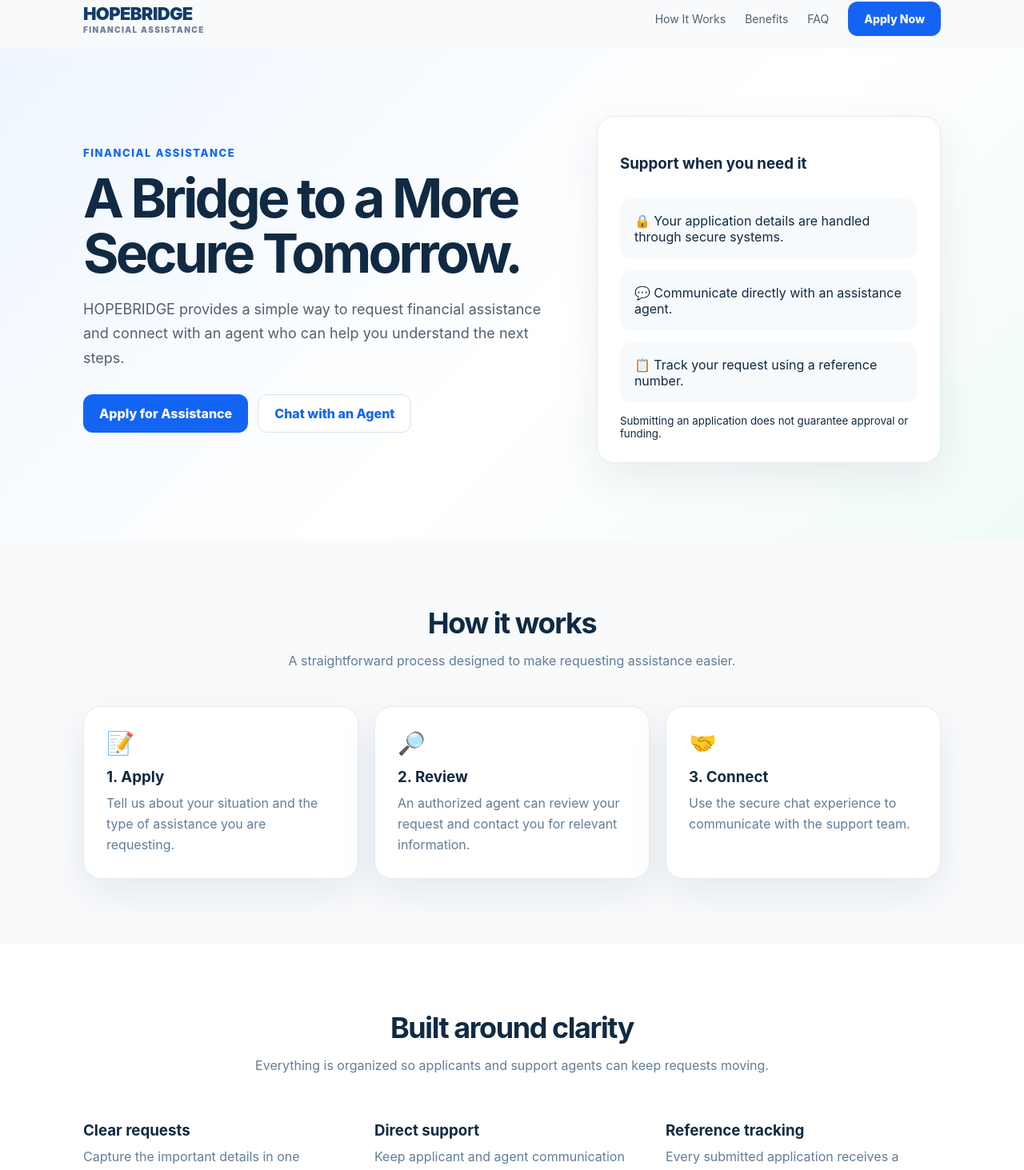
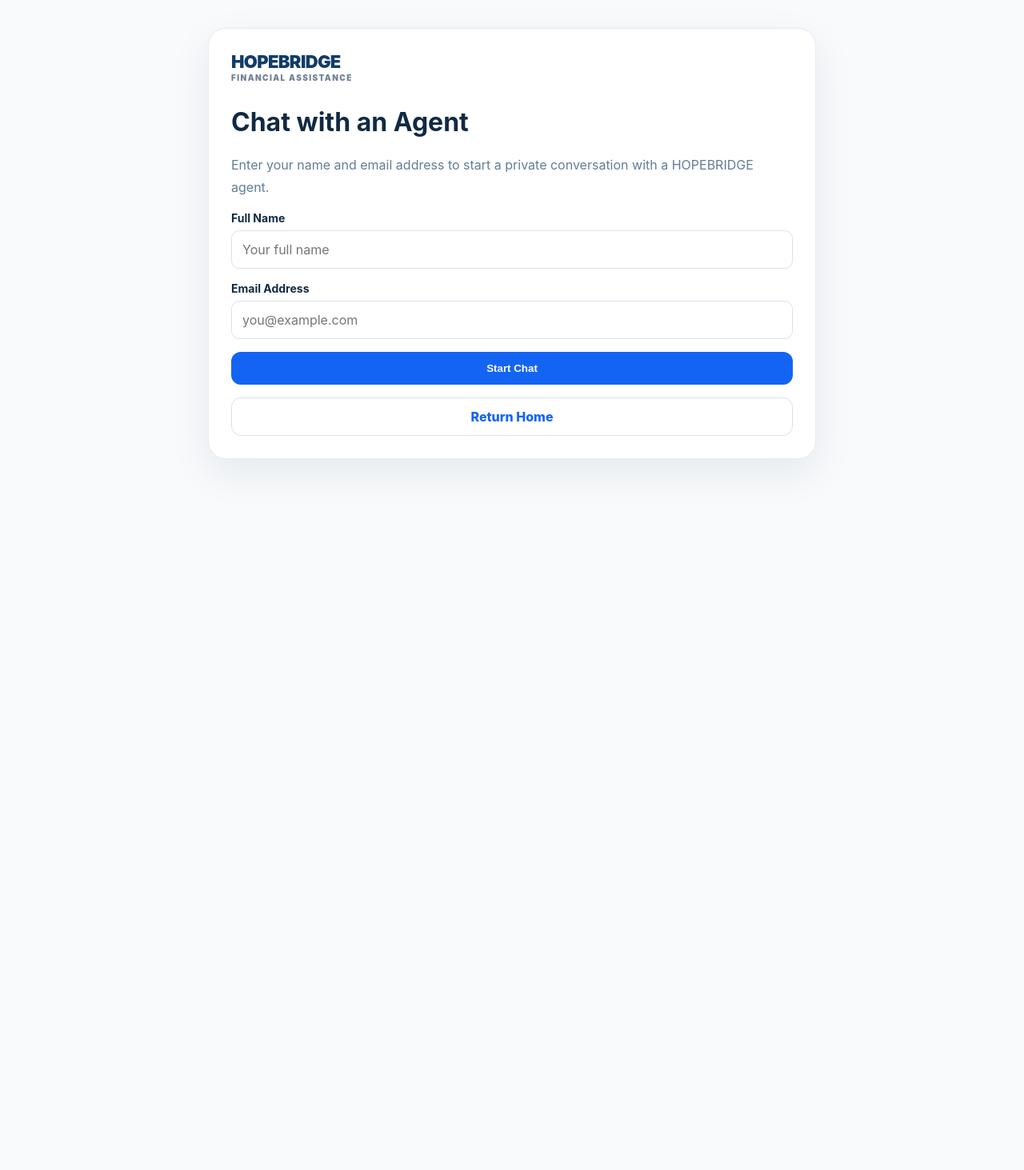
Before and after one commit to agentsarahmitchell56-code/USHopeBridge, a Next.js app: page / in a window 1280 px wide. Shown: the part 15-1478 px from the top of the page at 80% size. After the commit the page ends 800 px from the top, so only its background shows below. Built offline with nearby package versions, Linux system fonts and the light colour scheme.

Commit message:
Update page.tsx

```diff
--- a/app/page.tsx
+++ b/app/page.tsx
@@ -1,175 +1,381 @@
-import Link from "next/link";
+"use client";
 
-export default function Home() {
+import { FormEvent, useEffect, useRef, useState } from "react";
+import { supabase } from "../../lib/supabase";
+
+type Message = {
+  id: string;
+  conversation_id: string;
+  sender_type: "client" | "agent";
+  sender_id: string | null;
+  message: string;
+  created_at: string;
+};
+
+export default function ChatPage() {
+  const [name, setName] = useState("");
+  const [email, setEmail] = useState("");
+  const [started, setStarted] = useState(false);
+  const [conversationId, setConversationId] = useState("");
+  const [messages, setMessages] = useState<Message[]>([]);
+  const [message, setMessage] = useState("");
+  const [loading, setLoading] = useState(false);
+  const [sending, setSending] = useState(false);
+  const [error, setError] = useState("");
+
+  const messagesRef = useRef<HTMLDivElement>(null);
+
+  useEffect(() => {
+    messagesRef.current?.scrollTo({
+      top: messagesRef.current.scrollHeight,
+      behavior: "smooth",
+    });
+  }, [messages]);
+
+  async function startChat(e: FormEvent) {
+    e.preventDefault();
+
+    setError("");
+
+    const cleanName = name.trim();
+    const cleanEmail = email.trim().toLowerCase();
+
+    if (cleanName.length < 2) {
+      setError("Please enter your full name.");
+      return;
+    }
+
+    if (!cleanEmail || !cleanEmail.includes("@")) {
+      setError("Please enter a valid email address.");
+      return;
+    }
+
+    setLoading(true);
+
+    try {
+      // Look for an existing conversation.
+      // This may be blocked for anonymous users by RLS, so failure here
+      // should not prevent a new conversation from being created.
+      let existingConversationId: string | null = null;
+
+      const lookup = await supabase
+        .from("conversations")
+        .select("id")
+        .eq("client_email", cleanEmail)
+        .limit(1)
+        .maybeSingle();
+
+      if (!lookup.error && lookup.data?.id) {
+        existingConversationId = lookup.data.id;
+      }
+
+      if (existingConversationId) {
+        setConversationId(existingConversationId);
+      } else {
+        const newConversationId = crypto.randomUUID();
+
+        const { error: createError } = await supabase
+          .from("conversations")
+          .insert({
+            id: newConversationId,
+            client_name: cleanName,
+            client_email: cleanEmail,
+          });
+
+        if (createError) {
+          throw new Error(
+            createError.message || "Unable to start your conversation."
+          );
+        }
+
+        setConversationId(newConversationId);
+      }
+
+      setStarted(true);
+    } catch (err) {
+      console.error("Start chat error:", err);
+
+      setError(
+        err instanceof Error
+          ? err.message
+          : "Unable to start the chat. Please try again."
+      );
+    } finally {
+      setLoading(false);
+    }
+  }
+
+  useEffect(() => {
+    if (!started || !conversationId) return;
+
+    let active = true;
+
+    async function loadMessages() {
+      const { data, error: messagesError } = await supabase
+        .from("messages")
+        .select("*")
+        .eq("conversation_id", conversationId)
+        .order("created_at", { ascending: true });
+
+      if (messagesError) {
+        console.error("Load messages error:", messagesError);
+        return;
+      }
+
+      if (active) {
+        setMessages((data as Message[]) || []);
+      }
+    }
+
+    loadMessages();
+
+    const channel = supabase
+      .channel(`conversation-${conversationId}`)
+      .on(
+        "postgres_changes",
+        {
+          event: "INSERT",
+          schema: "public",
+          table: "messages",
+          filter: `conversation_id=eq.${conversationId}`,
+        },
+        (payload) => {
+          const newMessage = payload.new as Message;
+
+          setMessages((current) => {
+            if (current.some((item) => item.id === newMessage.id)) {
+              return current;
+            }
+
+            return [...current, newMessage];
+          });
+        }
+      )
+      .subscribe();
+
+    return () => {
+      active = false;
+      supabase.removeChannel(channel);
+    };
+  }, [started, conversationId]);
+
+  async function sendMessage(e: FormEvent) {
+    e.preventDefault();
+
+    const cleanMessage = message.trim();
+
+    if (!cleanMessage || !conversationId || sending) return;
+
+    setSending(true);
+    setError("");
+
+    const { error: sendError } = await supabase.from("messages").insert({
+      conversation_id: conversationId,
+      sender_type: "client",
+      sender_id: null,
+      message: cleanMessage,
+    });
+
+    if (sendError) {
+      console.error("Send message error:", sendError);
+      setError(sendError.message || "Unable to send your message.");
+    } else {
+      setMessage("");
+    }
+
+    setSending(false);
+  }
+
+  if (!started) {
     return (
-    <>
-      <header>
-        <div className="container nav">
-          <Link className="brand" href="/">
+      <main className="container">
+        <div className="form-wrap">
+          <div className="card">
+            <a href="/" className="brand">
               HOPEBRIDGE
               <span>FINANCIAL ASSISTANCE</span>
-          </Link>
+            </a>
 
-          <nav className="links">
-            <a href="#how">How It Works</a>
-            <a href="#benefits">Benefits</a>
-            <a href="#faq">FAQ</a>
-            <Link className="btn primary" href="/apply">
-              Apply Now
-            </Link>
-          </nav>
-        </div>
-      </header>
+            <h1 style={{ marginTop: 30 }}>Chat with an Agent</h1>
 
-      <main>
-        <section className="hero">
-          <div className="container hero-grid">
-            <div>
-              <div className="eyebrow">Financial Assistance</div>
-
-              <h1>A Bridge to a More Secure Tomorrow.</h1>
-
-              <p>
-                HOPEBRIDGE provides a simple way to request financial
-                assistance and connect with an agent who can help you
-                understand the next steps.
+            <p style={{ color: "#627d98", lineHeight: 1.7 }}>
+              Enter your name and email address to start a private
+              conversation with a HOPEBRIDGE agent.
             </p>
 
-              <div className="actions">
-                <Link className="btn primary" href="/apply">
-                  Apply for Assistance
-                </Link>
+            <form className="form" onSubmit={startChat}>
+              <div className="field">
+                <label htmlFor="name">Full Name</label>
+                <input
+                  id="name"
+                  type="text"
+                  placeholder="Your full name"
+                  value={name}
+                  onChange={(e) => setName(e.target.value)}
+                  autoComplete="name"
+                  required
+                />
+              </div>
 
-                <Link className="btn secondary" href="/chat">
-                  Chat with an Agent
-                </Link>
+              <div className="field">
+                <label htmlFor="email">Email Address</label>
+                <input
+                  id="email"
+                  type="email"
+                  placeholder="you@example.com"
+                  value={email}
+                  onChange={(e) => setEmail(e.target.value)}
+                  autoComplete="email"
+                  required
+                />
+              </div>
+
+              {error && (
+                <div
+                  style={{
+                    padding: 14,
+                    borderRadius: 10,
+                    background: "#fff1f2",
+                    color: "#b42318",
+                    fontSize: 14,
+                    lineHeight: 1.5,
+                  }}
+                >
+                  {error}
+                </div>
+              )}
+
+              <button
+                type="submit"
+                className="btn primary"
+                disabled={loading}
+              >
+                {loading ? "Starting Chat..." : "Start Chat"}
+              </button>
+
+              <a
+                href="/"
+                className="btn secondary"
+                style={{ textAlign: "center" }}
+              >
+                Return Home
+              </a>
+            </form>
           </div>
         </div>
+      </main>
+    );
+  }
 
-            <div className="card secure">
-              <h3>Support when you need it</h3>
+  return (
+    <main className="container">
+      <div className="chat">
+        <div className="card">
+          <a href="/" className="brand">
+            HOPEBRIDGE
+            <span>FINANCIAL ASSISTANCE</span>
+          </a>
 
-              <div className="secure-item">
-                🔒 Your application details are handled through secure
-                systems.
-              </div>
-
-              <div className="secure-item">
-                💬 Communicate directly with an assistance agent.
-              </div>
-
-              <div className="secure-item">
-                📋 Track your request using a reference number.
-              </div>
-
-              <small>
-                Submitting an application does not guarantee approval or
-                funding.
-              </small>
-            </div>
-          </div>
-        </section>
-
-        <section id="how" className="section">
-          <div className="container">
-            <h2>How it works</h2>
-
-            <p className="section-intro">
-              A straightforward process designed to make requesting
-              assistance easier.
-            </p>
-
-            <div className="grid3">
-              <div className="card feature">
-                <div className="icon">📝</div>
-                <h3>1. Apply</h3>
-                <p>
-                  Tell us about your situation and the type of assistance
-                  you are requesting.
+          <div
+            style={{
+              display: "flex",
+              justifyContent: "space-between",
+              gap: 15,
+              alignItems: "center",
+              marginTop: 25,
+              marginBottom: 18,
+            }}
+          >
+            <div>
+              <h1 style={{ margin: 0 }}>Chat with an Agent</h1>
+              <p style={{ color: "#627d98", marginBottom: 0 }}>
+                Hello, {name}
               </p>
             </div>
 
-              <div className="card feature">
-                <div className="icon">🔎</div>
-                <h3>2. Review</h3>
+            <div
+              style={{
+                width: 10,
+                height: 10,
+                borderRadius: "50%",
+                background: "#16a34a",
+                flexShrink: 0,
+              }}
+              title="Chat active"
+            />
+          </div>
+
+          <div className="messages" ref={messagesRef}>
+            {messages.length === 0 ? (
+              <div
+                style={{
+                  textAlign: "center",
+                  color: "#718096",
+                  padding: "60px 20px",
+                }}
+              >
+                <div style={{ fontSize: 34, marginBottom: 12 }}>💬</div>
+                <strong>You're connected.</strong>
                 <p>
-                  An authorized agent can review your request and contact
-                  you for relevant information.
+                  Send a message and a HOPEBRIDGE agent will respond as soon
+                  as possible.
                 </p>
               </div>
+            ) : (
+              messages.map((item) => (
+                <div
+                  key={item.id}
+                  className={`bubble ${
+                    item.sender_type === "client" ? "client" : "agent"
+                  }`}
+                >
+                  {item.message}
+                </div>
+              ))
+            )}
+          </div>
 
-              <div className="card feature">
-                <div className="icon">🤝</div>
-                <h3>3. Connect</h3>
-                <p>
-                  Use the secure chat experience to communicate with the
-                  support team.
-                </p>
+          {error && (
+            <div
+              style={{
+                marginTop: 12,
+                padding: 12,
+                borderRadius: 10,
+                background: "#fff1f2",
+                color: "#b42318",
+                fontSize: 14,
+              }}
+            >
+              {error}
+            </div>
+          )}
+
+          <form className="composer" onSubmit={sendMessage}>
+            <input
+              type="text"
+              placeholder="Type your message..."
+              value={message}
+              onChange={(e) => setMessage(e.target.value)}
+              maxLength={5000}
+              disabled={sending}
+            />
+
+            <button
+              type="submit"
+              className="btn primary"
+              disabled={sending || !message.trim()}
+            >
+              {sending ? "Sending..." : "Send"}
+            </button>
+          </form>
+
+          <div style={{ marginTop: 18 }}>
+            <a href="/" style={{ color: "#1464f4", fontWeight: 700 }}>
+              ← Return Home
+            </a>
           </div>
         </div>
       </div>
-        </section>
-
-        <section
-          id="benefits"
-          className="section"
-          style={{ background: "#fff" }}
-        >
-          <div className="container">
-            <h2>Built around clarity</h2>
-
-            <p className="section-intro">
-              Everything is organized so applicants and support agents can
-              keep requests moving.
-            </p>
-
-            <div className="grid3">
-              <div className="feature">
-                <h3>Clear requests</h3>
-                <p>
-                  Capture the important details in one structured
-                  application.
-                </p>
-              </div>
-
-              <div className="feature">
-                <h3>Direct support</h3>
-                <p>
-                  Keep applicant and agent communication connected to the
-                  request.
-                </p>
-              </div>
-
-              <div className="feature">
-                <h3>Reference tracking</h3>
-                <p>
-                  Every submitted application receives a unique reference
-                  number.
-                </p>
-              </div>
-            </div>
-          </div>
-        </section>
-
-        <section id="faq" className="section">
-          <div className="container">
-            <h2>Frequently asked questions</h2>
-
-            <p className="section-intro">
-              <b>Does applying guarantee funding?</b>
-              <br />
-              No. An application is a request for consideration and does
-              not guarantee approval, funding, or a particular outcome.
-            </p>
-          </div>
-        </section>
     </main>
-
-      <footer className="footer">
-        <div className="container">
-          © 2026 HOPEBRIDGE Financial Assistance. All rights reserved.
-        </div>
-      </footer>
-    </>
   );
 }
```
Lines whose indentation alone changed are shown as unchanged.
